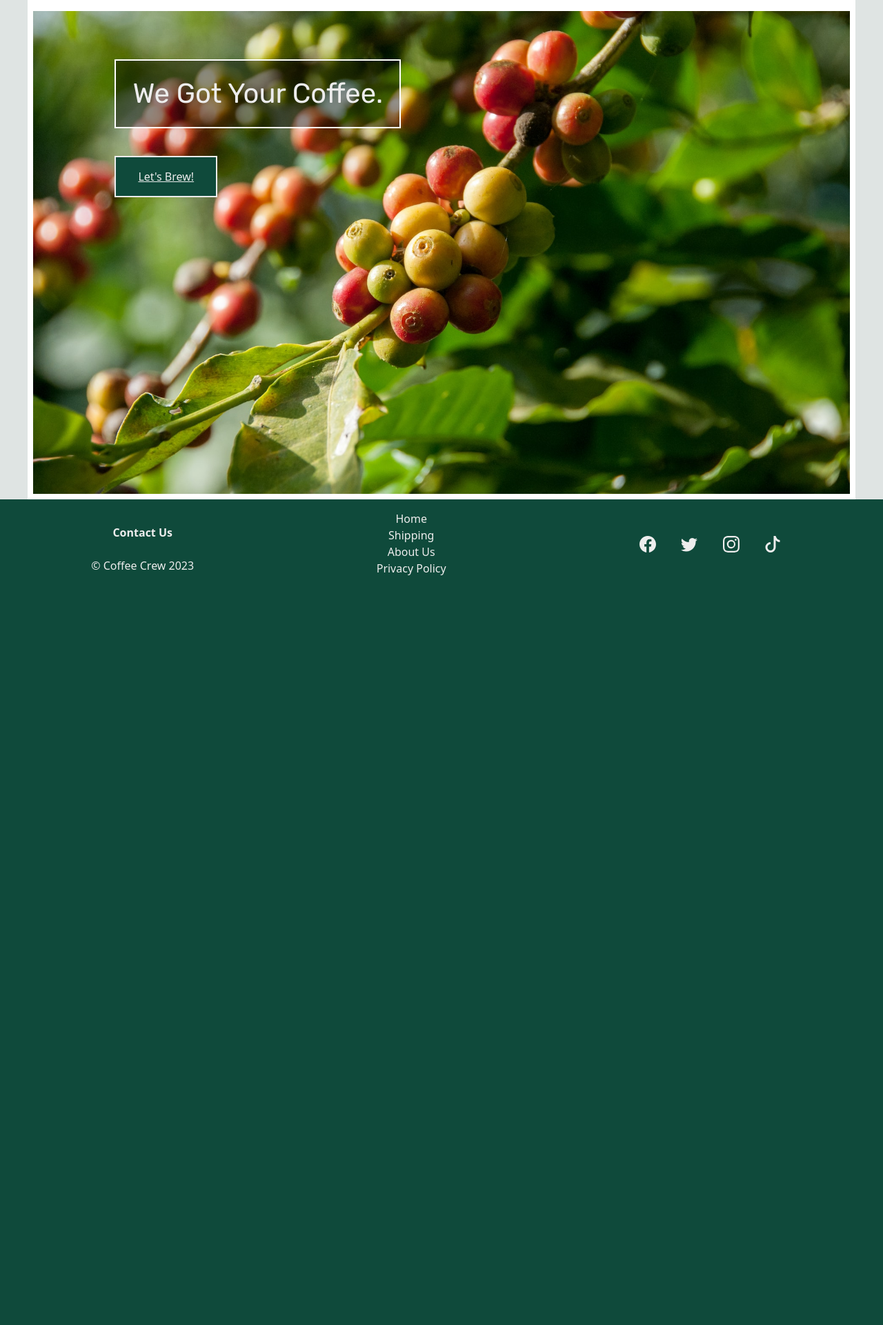
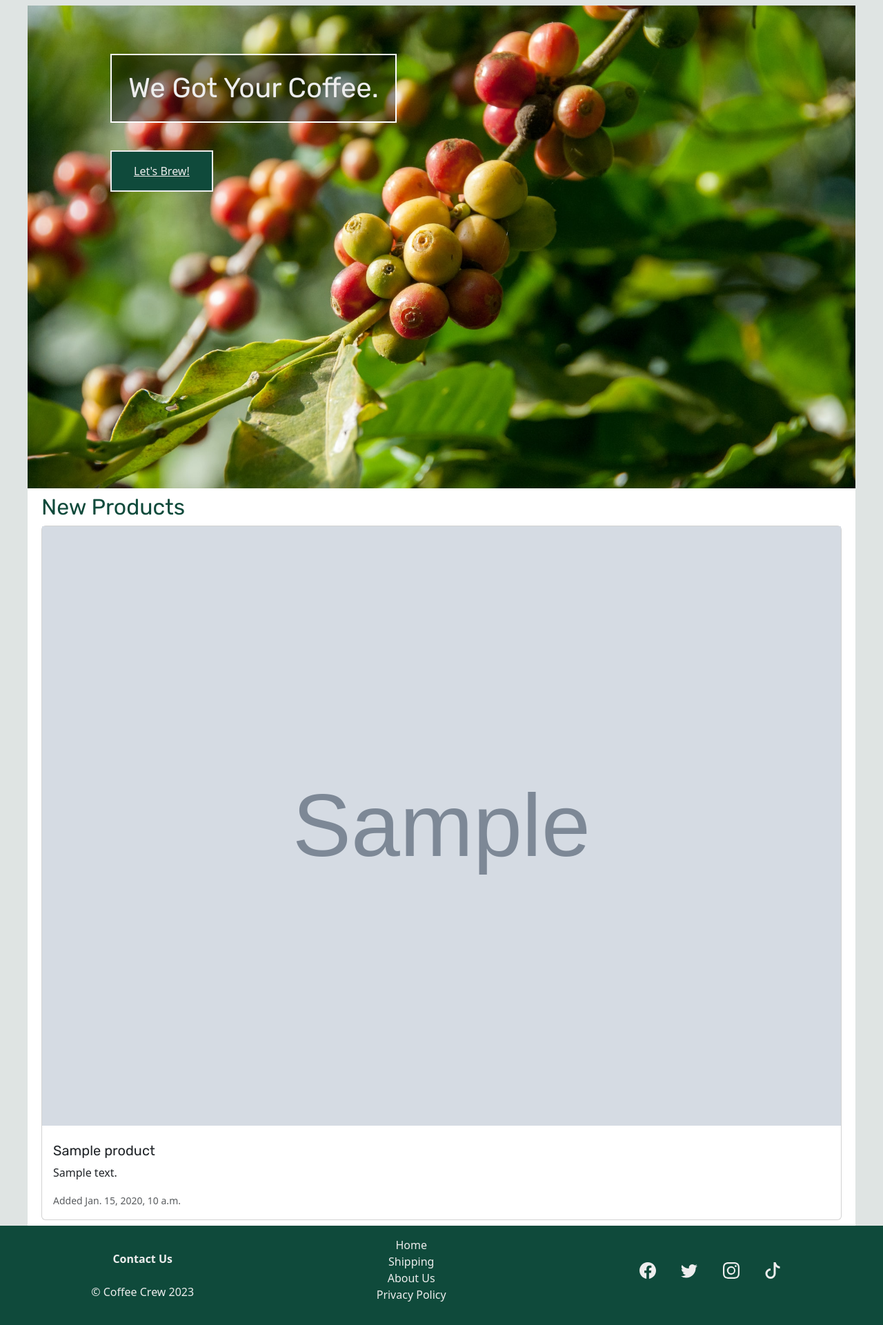
Before and after one commit to davidindub/coffeecrew, a Django app: page / in a window 1280 px wide. Shown: the part 98-2019 px from the top of the page at 69% size. Before the commit the page ends 932 px from the top, so only its background shows below. Run offline with Django 4.2, Linux system fonts and the light colour scheme; tables that the repository leaves empty hold one stand-in row (values such as "Sample post"); grey boxes marked "Sample" are stand-in pictures; some libraries are stand-ins or nearby versions.

Commit message:
Add new products on home, use class based views

```diff
--- a/home/templates/home/index.html
+++ b/home/templates/home/index.html
@@ -1,5 +1,6 @@
 {% extends "base.html" %}
 {% load static %}
+{% load humanize %}
 {% block page_header %}
 <div class="container">
   <div class="row">
@@ -16,4 +17,32 @@
     </div>
   </div>
 </div>
+
+<div class="row">
+<h2><a href="{% url 'products'%}?sort=date_added">New Products</a></h2>
+  <div class="card-group">
+    {% for product in latest_products %}
+    <div class="card">
+      <a href="{% url 'product_detail' product.slug %}">
+        {% if product.image %}
+            <img src="{{ product.imageURL }}"
+                 class="card-img-top"
+                 alt="{{ product.name }}">
+        {% else %}
+            <img src="{% static 'images/hero-coffee-filter.jpg' %}"
+                 class="card-img-top"
+                 alt="{{ product.name }}">
+        {% endif %}
+    </a>
+      <div class="card-body">
+        <h5 class="card-title"><a href="{% url 'product_detail' product.slug %}">{{ product.name }}</a></h5>
+        <p class="card-text">{{ product.description|truncatewords:12 }}</p>
+        <p class="card-text"><small class="text-muted">Added {{ product.date_added|naturaltime }}</small></p>
+      </div>
+    </div>
+    {% endfor %}
+  </div>
+
+</div>
+
 {% endblock content %}
--- a/home/urls.py
+++ b/home/urls.py
@@ -2,8 +2,8 @@ from django.urls import path
 from . import views
 
 urlpatterns = [
-    path("", views.index, name="home"),
-    path("about", views.about, name="about"),
-    path("privacy", views.privacy_policy, name="privacy"),
-    path("contact", views.contact_us, name="contact"),
+    path("", views.IndexView.as_view(), name="home"),
+    path("about", views.AboutView.as_view(), name="about"),
+    path("privacy", views.PrivacyPolicyView.as_view(), name="privacy"),
+    path("contact", views.ContactUsView.as_view(), name="contact"),
     ]
--- a/home/views.py
+++ b/home/views.py
@@ -1,32 +1,40 @@
 from django.shortcuts import render
+from django.views.generic import TemplateView
+from products.models import Product
 
 
-def index(request):
+class IndexView(TemplateView):
     """
     renders view for the homepage
     """
-    return render(request, "home/index.html")
+    template_name = "home/index.html"
+
+    def get_context_data(self, **kwargs):
+        context = super().get_context_data(**kwargs)
+        context["latest_products"] = Product.objects.order_by(
+            "-date_added")[:3]
+        return context
 
 
-def about(request):
+class AboutView(TemplateView):
     """
     renders view for the about page
     """
-    return render(request, "home/about.html")
+    template_name = "home/about.html"
 
 
-def privacy_policy(request):
+class PrivacyPolicyView(TemplateView):
     """
     renders view for the privacy policy page
     """
-    return render(request, "home/privacy_policy.html")
+    template_name = "home/privacy_policy.html"
 
 
-def contact_us(request):
+class ContactUsView(TemplateView):
     """
     renders view for the contact page
     """
-    return render(request, "home/contact.html")
+    template_name = "home/contact.html"
 
 
 def handler403(request, exception):
--- a/static/css/base.css
+++ b/static/css/base.css
@@ -72,7 +72,7 @@ h6 {
     font-family: var(--font-display-font);
 }
 
-main {
+main > :not(.hero-container) {
     background-color: var(--color-white);
     margin: auto;
     padding: 0.5rem;
```
